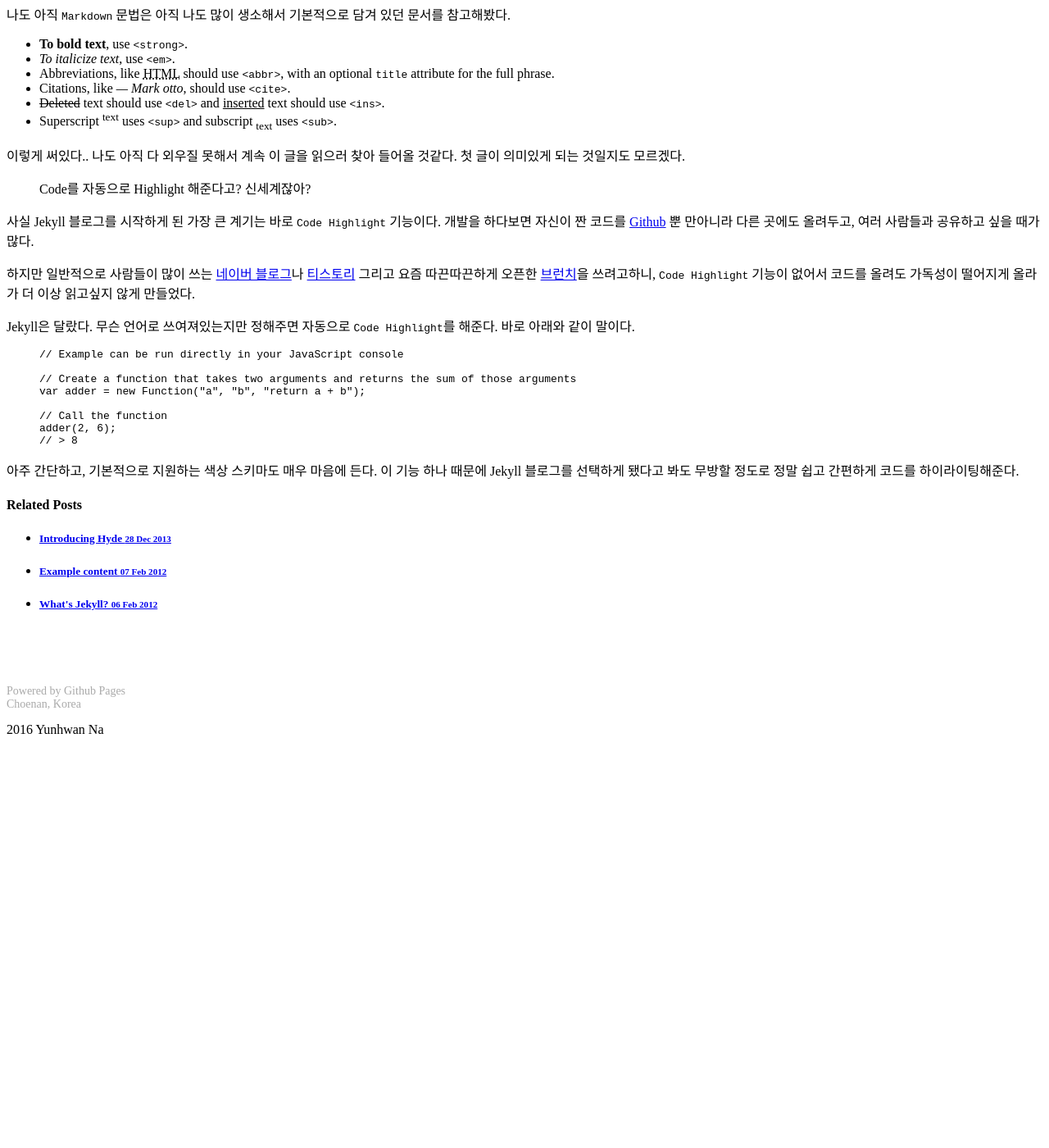
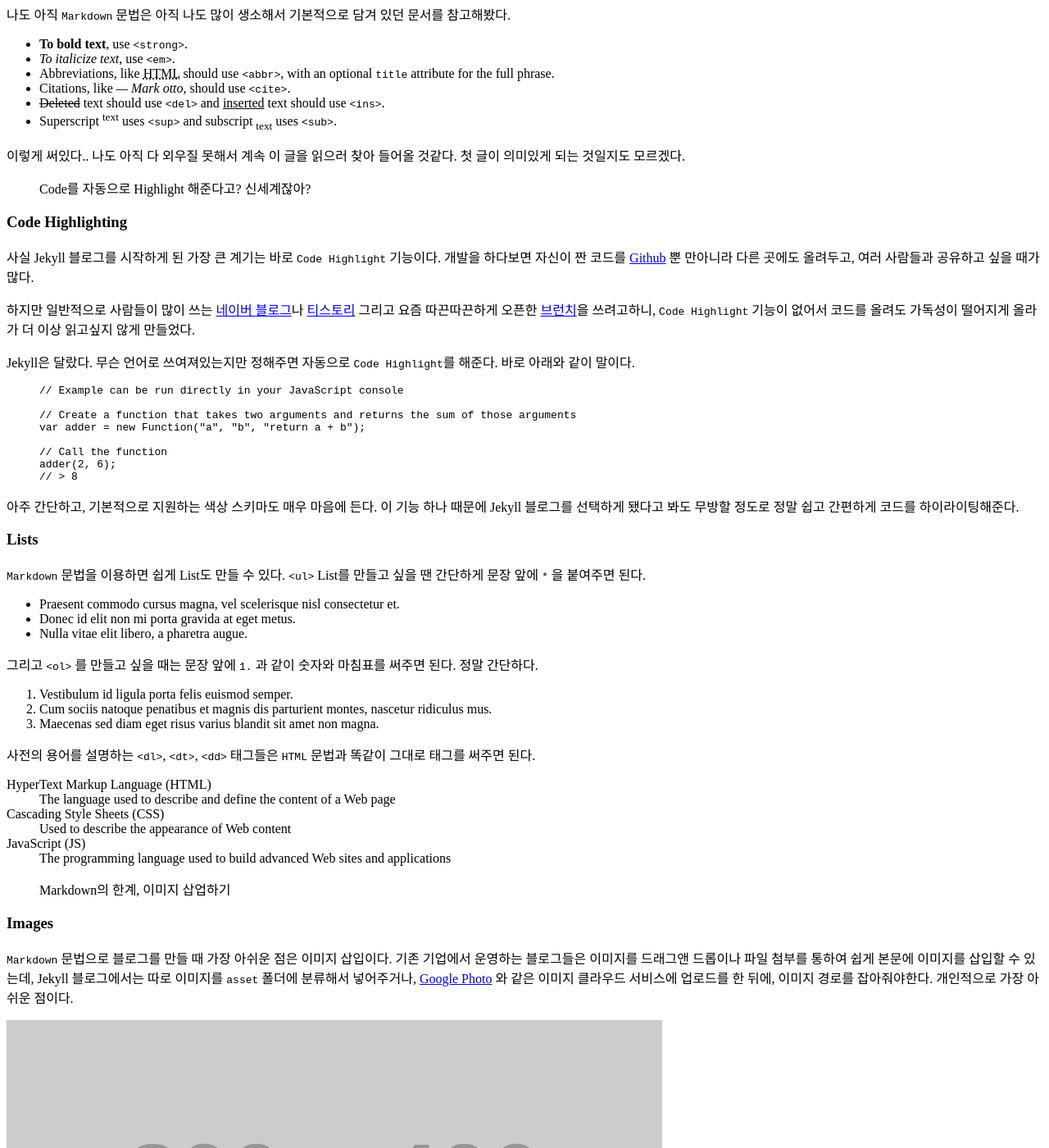
Before and after one commit to nayunhwan/nayunhwan.github.io, a Jekyll site: the page built from _posts/2016-12-09-First-Post.md, in a window 1280 px wide and 1400 px high, scrolled down 1508 px. Shown: the whole window at 82% size. Built offline with Jekyll 4.4.1, drawn with Linux system fonts in a browser that asks for light colours; a style sheet for code colours, icons or effects is not loaded; before the commit the page ends 2415 px from its top, so only the background shows below that; some of the changed text lies outside the part shown.

Commit message:
First Post

```diff
--- a/_posts/2016-12-09-First-Post.md
+++ b/_posts/2016-12-09-First-Post.md
@@ -2,10 +2,8 @@
 layout: post
 title: 블로그를 처음 시작하며
 category: Dev
-summary: 왜 Jekyll 블로그를 선택하게 되었는지, 왜 그래야만 하는지, 개발자에게 있어서 블로그란?
+summary: Jekyll, Markdown과 친해지기, 개발자에게 있어서 Github 블로그란?
 ---
-
-
 
 처음으로 기술 블로그를 만들어 보았다.
 
@@ -43,6 +41,8 @@ Jekyll을 이용하는 것은 쉽지 않았다.
 
 > Code를 자동으로 Highlight 해준다고? 신세계잖아?
 
+### Code Highlighting
+
 사실 Jekyll 블로그를 시작하게 된 가장 큰 계기는 바로 `Code Highlight` 기능이다. 개발을 하다보면 자신이 짠 코드를 [Github](http://github.com) 뿐 만아니라 다른 곳에도 올려두고, 여러 사람들과 공유하고 싶을 때가 많다.
 
 하지만 일반적으로 사람들이 많이 쓰는 [네이버 블로그](http://blog.naver.com)나 [티스토리](http://www.tistory.com/) 그리고 요즘 따끈따끈하게 오픈한 [브런치](http://brunch.co.kr)을 쓰려고하니, `Code Highlight` 기능이 없어서 코드를 올려도 가독성이 떨어지게 올라가 더 이상 읽고싶지 않게 만들었다.
@@ -61,3 +61,95 @@ adder(2, 6);
 {% endhighlight %}
 
 아주 간단하고, 기본적으로 지원하는 색상 스키마도 매우 마음에 든다. 이 기능 하나 때문에 Jekyll 블로그를 선택하게 됐다고 봐도 무방할 정도로 정말 쉽고 간편하게 코드를 하이라이팅해준다.
+
+### Lists
+
+`Markdown` 문법을 이용하면 쉽게 List도 만들 수 있다. `<ul>` List를 만들고 싶을 땐 간단하게 문장 앞에 `*` 을 붙여주면 된다.
+
+* Praesent commodo cursus magna, vel scelerisque nisl consectetur et.
+* Donec id elit non mi porta gravida at eget metus.
+* Nulla vitae elit libero, a pharetra augue.
+
+그리고 `<ol>` 를 만들고 싶을 때는 문장 앞에 `1.` 과 같이 숫자와 마침표를 써주면 된다. 정말 간단하다.
+
+1. Vestibulum id ligula porta felis euismod semper.
+2. Cum sociis natoque penatibus et magnis dis parturient montes, nascetur ridiculus mus.
+3. Maecenas sed diam eget risus varius blandit sit amet non magna.
+
+사전의 용어를 설명하는 `<dl>`, `<dt>`, `<dd>` 태그들은 `HTML` 문법과 똑같이 그대로 태그를 써주면 된다.
+
+<dl>
+  <dt>HyperText Markup Language (HTML)</dt>
+  <dd>The language used to describe and define the content of a Web page</dd>
+
+  <dt>Cascading Style Sheets (CSS)</dt>
+  <dd>Used to describe the appearance of Web content</dd>
+
+  <dt>JavaScript (JS)</dt>
+  <dd>The programming language used to build advanced Web sites and applications</dd>
+</dl>
+
+> Markdown의 한계, 이미지 삽업하기
+
+### Images
+
+`Markdown` 문법으로 블로그를 만들 때 가장 아쉬운 점은 이미지 삽입이다. 기존 기업에서 운영하는 블로그들은 이미지를 드래그앤 드롭이나 파일 첨부를 통하여 쉽게 본문에 이미지를 삽입할 수 있는데, Jekyll 블로그에서는 따로 이미지를 `asset` 폴더에 분류해서 넣어주거나, [Google Photo](https://photos.google.com/?hl=ko) 와 같은 이미지 클라우드 서비스에 업로드를 한 뒤에, 이미지 경로를 잡아줘야한다. 개인적으로 가장 아쉬운 점이다.
+
+![placeholder](http://placehold.it/800x400 "Large example image")
+![placeholder](http://placehold.it/400x200 "Medium example image")
+![placeholder](http://placehold.it/200x200 "Small example image")
+
+
+### Tables
+
+마지막으로 표를 만드는 방법이다. 표를 만드는 것은 일반 `HTML` 문법과 동일하다.
+
+<table>
+  <thead>
+    <tr>
+      <th>Name</th>
+      <th>Upvotes</th>
+      <th>Downvotes</th>
+    </tr>
+  </thead>
+  <tfoot>
+    <tr>
+      <td>Totals</td>
+      <td>21</td>
+      <td>23</td>
+    </tr>
+  </tfoot>
+  <tbody>
+    <tr>
+      <td>Alice</td>
+      <td>10</td>
+      <td>11</td>
+    </tr>
+    <tr>
+      <td>Bob</td>
+      <td>4</td>
+      <td>3</td>
+    </tr>
+    <tr>
+      <td>Charlie</td>
+      <td>7</td>
+      <td>9</td>
+    </tr>
+  </tbody>
+</table>
+
+`<table>` `<tr>` `<td>` `<thead>` `<tbody>` 와 같이, `HTML`에서 사용하던 모든 태그들이 사용 가능하다.
+
+> Jekyll 블로그의 첫 느낌은?
+
+첫 포스팅은 `Jekyll`, `Markdown` 에 대해서 적어보았다.
+
+이 글을 적으면서 느낀 점은 `Jekyll` 은 정말 개발자에 최적화 되어있다는 점이다.
+
+포스트를 `Git` 을 통해서 업로드하고, 기존 블로그처럼 따로 에디터가 있는 것이 아니라, `Markdown` 이라는 문법으로 글을 써야한다.
+Code Editor에서 바로 글을 작성하고 `Git` 을 통해서 바로 업로드가 가능하기 때문에, 코딩의 흐름이 깨지지 않는다는 큰 장점이 있다.
+
+아직 블로그의 모든 기능이 완성되지 않았다. `Jekyll` 과 약 3일간의 삽질 끝에 이제 어느정도 블로그다운 모습을 갖추기 시작했다.
+앞으로 글 검색 기능과 카테고리별로 분류하는 기능을 구현해야한다.
+
+산 넘어 산..
```
Also changed, not shown: _posts/2012-02-06-whats-jekyll.md (+1 -0 lines), _posts/2012-02-07-example-content.md (+1 -0 lines), _posts/2013-12-28-introducing-hyde.md (+1 -0 lines).
